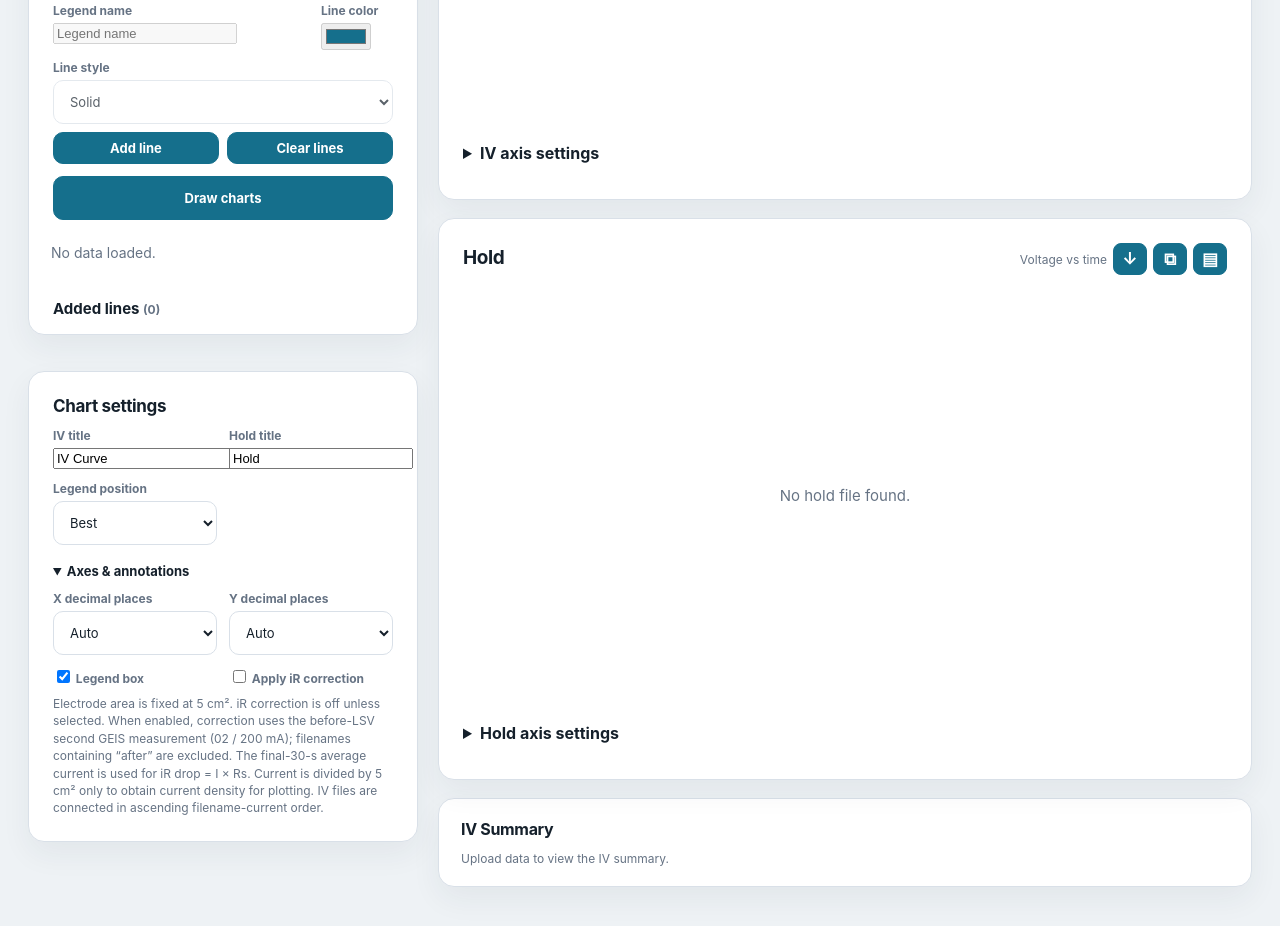
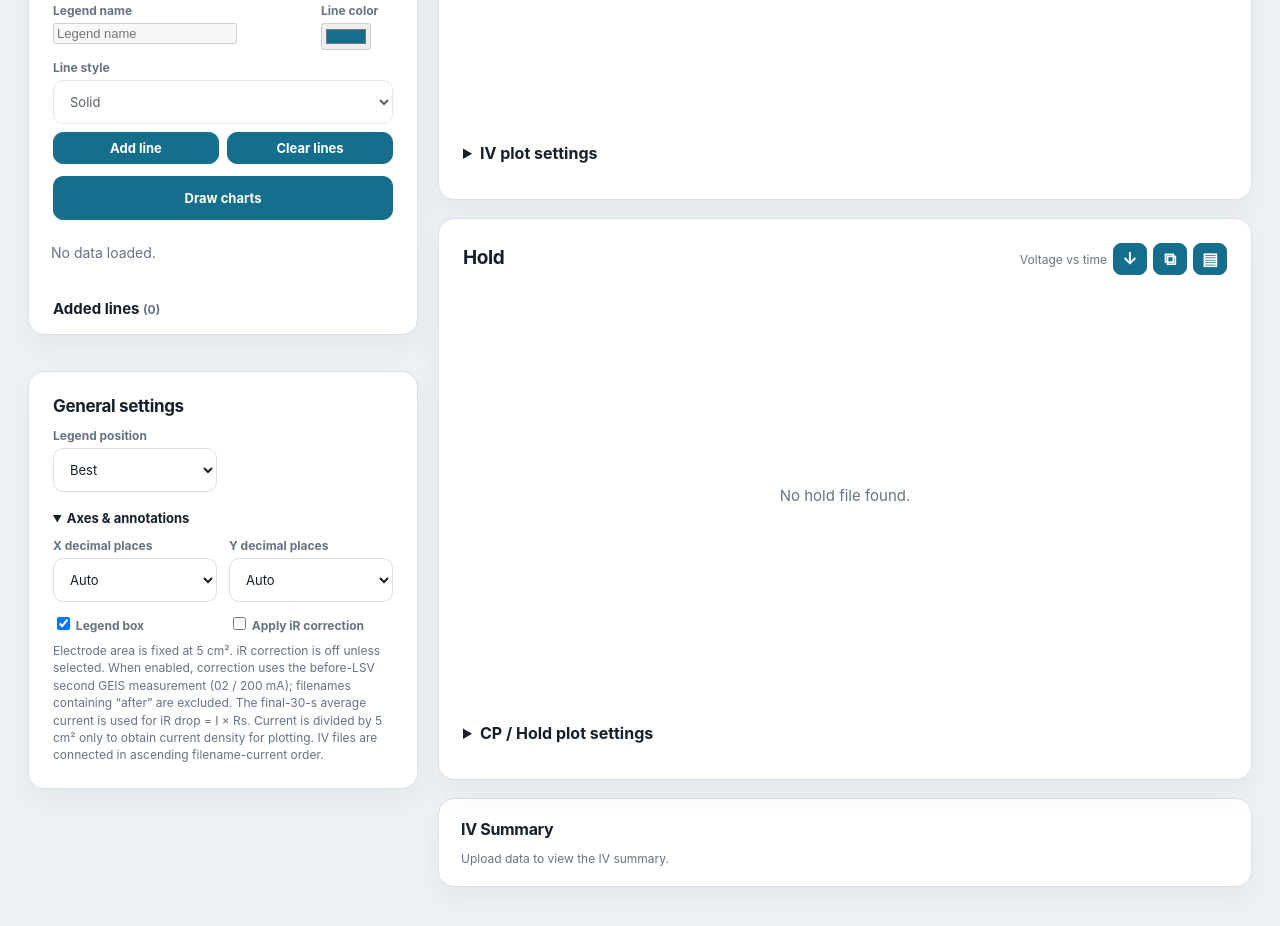
Before and after one commit to luna1234-crypto/Flowcell-Plotter, a plain HTML site: page index.html in a window 1280 px wide. Shown: the part 534-1460 px from the top of the page. Drawn offline with Linux system fonts and the light colour scheme.

Commit message:
place title and axis controls under each plot

```diff
--- a/index.html
+++ b/index.html
@@ -133,6 +133,7 @@
     .chart-note { color: var(--muted); font-size: 12px; }
     .chart-local-settings { margin-top: 18px; }
     .chart-local-settings .settings-grid { grid-template-columns: repeat(4, minmax(0, 1fr)); gap: 10px; }
+    .chart-local-settings .plot-title-setting { grid-column: 1 / -1; }
     canvas { width: 100%; height: auto; aspect-ratio: 4 / 3; display: block; }
     .empty { min-height: 420px; display: grid; place-items: center; color: var(--muted); font-size: 15px; text-align: center; padding: 30px; }
     .table-panel { margin-top: 18px; padding: 20px 22px; overflow-x: auto; }
@@ -203,10 +204,8 @@
     </section>
 
     <section class="panel settings">
-      <h2 class="section-title">Chart settings</h2>
+      <h2 class="section-title">General settings</h2>
       <div class="settings-grid">
-        <div><label for="ivTitle">IV title</label><input id="ivTitle" value="IV Curve" /></div>
-        <div><label for="holdTitle">Hold title</label><input id="holdTitle" value="Hold" /></div>
         <div><label for="legendPosition">Legend position</label><select id="legendPosition"><option value="best">Best</option><option value="top-right">Top right</option><option value="top-left">Top left</option><option value="bottom-right">Bottom right</option><option value="bottom-left">Bottom left</option></select></div>
       </div>
       <details open>
@@ -230,13 +229,13 @@
         <div class="chart-head"><h2>IV Curve</h2><div class="chart-actions"><span id="ivMethodNote" class="chart-note">Last 30 seconds · 5 cm² · raw voltage</span><button class="icon-button" type="button" data-save="ivChart" data-name="iv_curve" title="Save IV curve" aria-label="Save IV curve">↓</button><button class="icon-button" type="button" data-copy="ivChart" title="Copy IV curve" aria-label="Copy IV curve">⧉</button><button class="icon-button" type="button" data-csv="iv" title="Save IV CSV" aria-label="Save IV CSV">▤</button></div></div>
         <div id="ivEmpty" class="empty">Upload data to view the IV curve.</div>
         <canvas id="ivChart" hidden></canvas>
-        <details class="chart-local-settings"><summary>IV axis settings</summary><div class="settings-grid"><div><label for="ivXRange">X range</label><input id="ivXRange" data-chart-setting placeholder="Auto, e.g. 0,2" /></div><div><label for="ivYRange">Y range</label><input id="ivYRange" data-chart-setting placeholder="Auto, e.g. 1,2.5" /></div><div><label for="ivXTick">X interval</label><input id="ivXTick" data-chart-setting type="number" min="0" step="any" placeholder="Auto" /></div><div><label for="ivYTick">Y interval</label><input id="ivYTick" data-chart-setting type="number" min="0" step="any" placeholder="Auto" /></div></div></details>
+        <details class="chart-local-settings"><summary>IV plot settings</summary><div class="settings-grid"><div class="plot-title-setting"><label for="ivTitle">Plot title</label><input id="ivTitle" value="IV Curve" /></div><div><label for="ivXRange">X range</label><input id="ivXRange" data-chart-setting placeholder="Auto, e.g. 0,2" /></div><div><label for="ivYRange">Y range</label><input id="ivYRange" data-chart-setting placeholder="Auto, e.g. 1,2.5" /></div><div><label for="ivXTick">X interval</label><input id="ivXTick" data-chart-setting type="number" min="0" step="any" placeholder="Auto" /></div><div><label for="ivYTick">Y interval</label><input id="ivYTick" data-chart-setting type="number" min="0" step="any" placeholder="Auto" /></div></div></details>
       </article>
       <article class="panel chart-card">
         <div class="chart-head"><h2>Hold</h2><div class="chart-actions"><span class="chart-note">Voltage vs time</span><button class="icon-button" type="button" data-save="holdChart" data-name="hold_voltage_time" title="Save hold chart" aria-label="Save hold chart">↓</button><button class="icon-button" type="button" data-copy="holdChart" title="Copy hold chart" aria-label="Copy hold chart">⧉</button><button class="icon-button" type="button" data-csv="hold" title="Save hold CSV" aria-label="Save hold CSV">▤</button></div></div>
         <div id="holdEmpty" class="empty">No hold file found.</div>
         <canvas id="holdChart" hidden></canvas>
-        <details class="chart-local-settings"><summary>Hold axis settings</summary><div class="settings-grid"><div><label for="holdXRange">X range</label><input id="holdXRange" data-chart-setting placeholder="Auto" /></div><div><label for="holdYRange">Y range</label><input id="holdYRange" data-chart-setting placeholder="Auto" /></div><div><label for="holdXTick">X interval</label><input id="holdXTick" data-chart-setting type="number" min="0" step="any" placeholder="Auto" /></div><div><label for="holdYTick">Y interval</label><input id="holdYTick" data-chart-setting type="number" min="0" step="any" placeholder="Auto" /></div></div></details>
+        <details class="chart-local-settings"><summary>CP / Hold plot settings</summary><div class="settings-grid"><div class="plot-title-setting"><label for="holdTitle">Plot title</label><input id="holdTitle" value="Hold" /></div><div><label for="holdXRange">X range</label><input id="holdXRange" data-chart-setting placeholder="Auto" /></div><div><label for="holdYRange">Y range</label><input id="holdYRange" data-chart-setting placeholder="Auto" /></div><div><label for="holdXTick">X interval</label><input id="holdXTick" data-chart-setting type="number" min="0" step="any" placeholder="Auto" /></div><div><label for="holdYTick">Y interval</label><input id="holdYTick" data-chart-setting type="number" min="0" step="any" placeholder="Auto" /></div></div></details>
       </article>
     </section>
 
```
